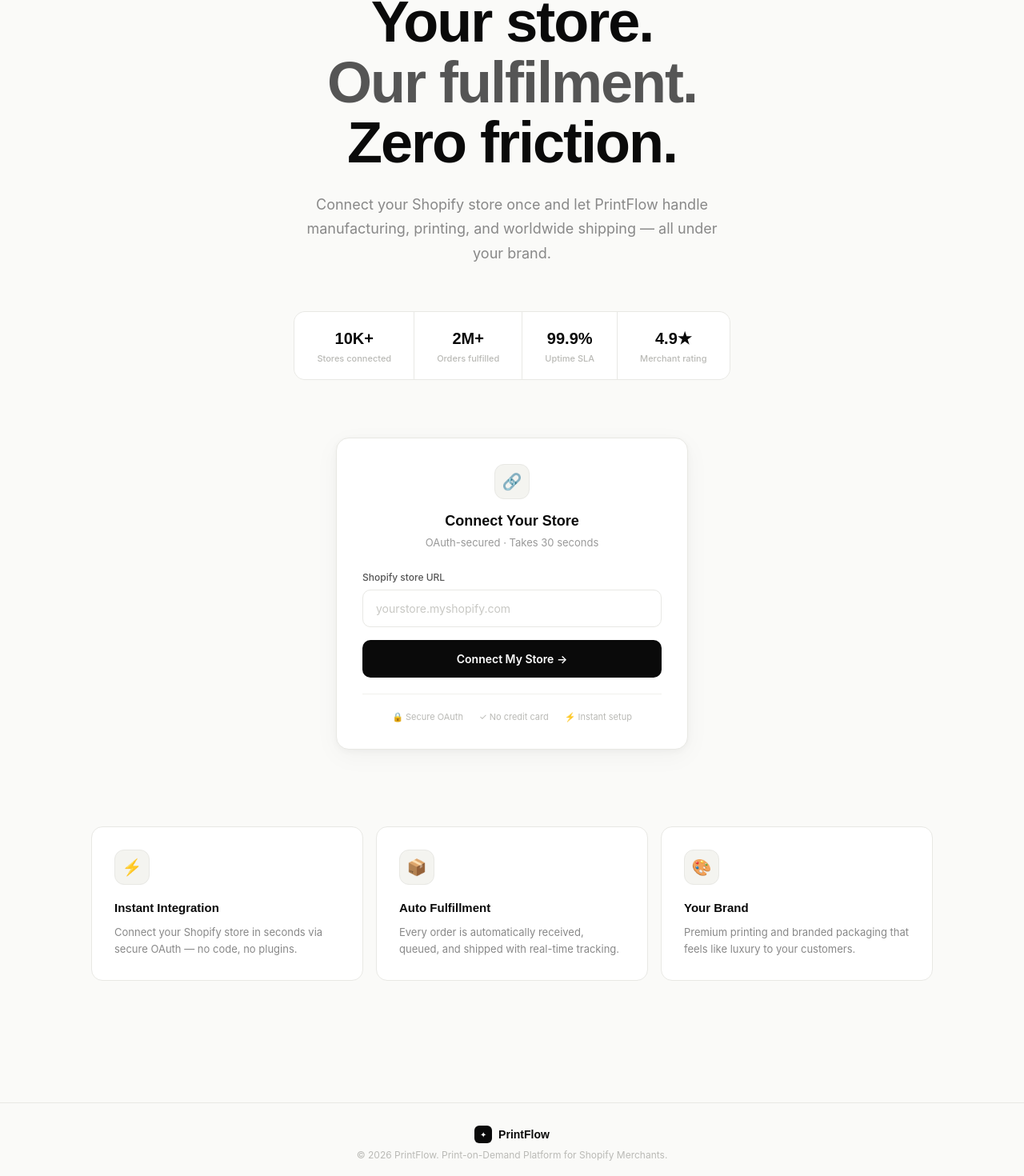
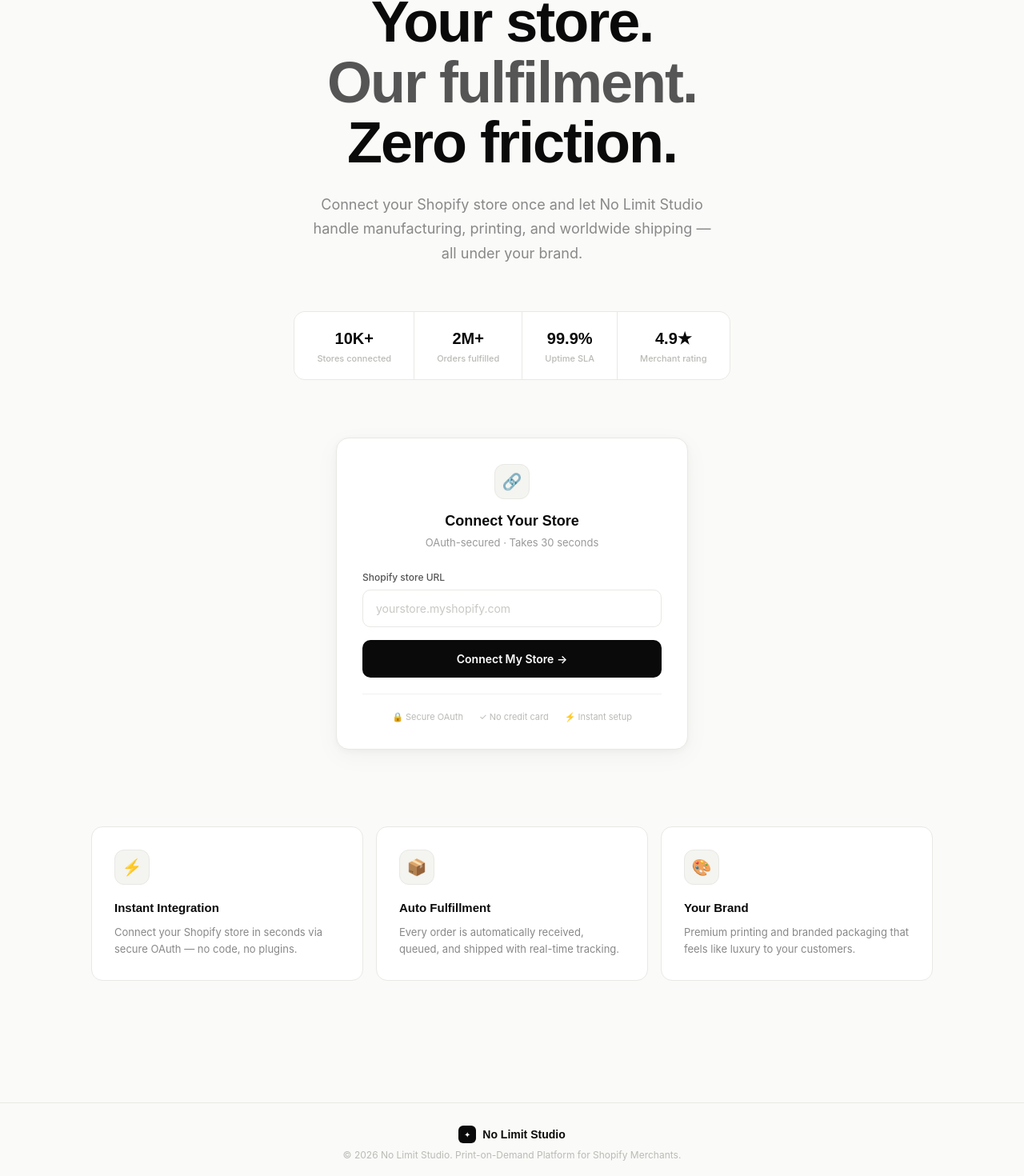
Before and after one commit to umangkedia005/printflow-frontend, a React (Vite) app: page / in a window 1280 px wide. Shown: the part 223-1693 px from the top of the page at 80% size. Built offline with nearby package versions, Linux system fonts and the light colour scheme; no server answers; sample sign-in values are in the browser's storage.

Commit message:
Rebrand from PrintFlow to No Limit Studio, update Firebase project config

```diff
--- a/index.html
+++ b/index.html
@@ -4,7 +4,7 @@
     <meta charset="UTF-8" />
     <link rel="icon" type="image/svg+xml" href="/favicon.svg" />
     <meta name="viewport" content="width=device-width, initial-scale=1.0" />
-    <title>flask-frontend</title>
+    <title>No Limit Studio</title>
   </head>
   <body>
     <div id="root"></div>
--- a/src/pages/AuthPage.jsx
+++ b/src/pages/AuthPage.jsx
@@ -74,7 +74,7 @@
           </h1>
           <p style={{ fontSize: '14px', color: '#999', lineHeight: 1.5 }}>
             {isLogin
-              ? 'Sign in to your PrintFlow account.'
+              ? 'Sign in to your No Limit Studio account.'
               : 'Start your print-on-demand journey.'}
           </p>
         </div>
--- a/src/pages/DashboardPage.jsx
+++ b/src/pages/DashboardPage.jsx
@@ -124,7 +124,7 @@
   async function handleSubscribe(plan) {
     setLoadingPlan(plan.id)
     await openRazorpaySubscription({
-      planName: `PrintFlow ${plan.name}`,
+      planName: `No Limit Studio ${plan.name}`,
       amount: cycle === 'annual' ? plan.annualPrice * 12 : plan.monthlyPrice,
       billingCycle: cycle,
       email: currentUser?.email,
@@ -709,7 +709,7 @@
       </SectionCard>
       <SectionCard title="Email Notifications">
         {[
-          { key: 'orderReceived', label: 'Order received',  desc: 'When a new Shopify order arrives in PrintFlow' },
+          { key: 'orderReceived', label: 'Order received',  desc: 'When a new Shopify order arrives in No Limit Studio' },
           { key: 'orderShipped',  label: 'Order shipped',   desc: 'When tracking is confirmed and pushed to Shopify' },
           { key: 'orderDelivered',label: 'Order delivered', desc: 'When the carrier marks an order as delivered' },
         ].map(({ key, label, desc }) => (
@@ -746,7 +746,7 @@
           <div style={{ fontSize: '12px', color: '#999', marginBottom: '4px' }}>Signed in as</div>
           <div style={{ fontSize: '14px', fontWeight: 500, color: '#0A0A0A' }}>{currentUser?.email}</div>
         </div>
-        <button onClick={logout} style={{ background: '#FFF5F5', border: '1px solid #FED7D7', borderRadius: '8px', padding: '9px 18px', fontSize: '13px', fontWeight: 500, color: '#C53030', cursor: 'pointer', fontFamily: 'Inter, sans-serif' }}>Sign out of PrintFlow</button>
+        <button onClick={logout} style={{ background: '#FFF5F5', border: '1px solid #FED7D7', borderRadius: '8px', padding: '9px 18px', fontSize: '13px', fontWeight: 500, color: '#C53030', cursor: 'pointer', fontFamily: 'Inter, sans-serif' }}>Sign out of No Limit Studio</button>
       </SectionCard>
     </>
   )
@@ -761,7 +761,7 @@
         <div style={{ padding: '20px', borderBottom: '1px solid #E8E8E4' }}>
           <div style={{ display: 'flex', alignItems: 'center', gap: '9px' }}>
             <div style={{ width: '30px', height: '30px', borderRadius: '8px', background: '#0A0A0A', display: 'flex', alignItems: 'center', justifyContent: 'center', fontSize: '13px', color: 'white', flexShrink: 0 }}>✦</div>
-            <span style={{ fontFamily: 'Syne, sans-serif', fontWeight: 700, fontSize: '16px', color: '#0A0A0A', letterSpacing: '-0.2px' }}>PrintFlow</span>
+            <span style={{ fontFamily: 'Syne, sans-serif', fontWeight: 700, fontSize: '16px', color: '#0A0A0A', letterSpacing: '-0.2px' }}>No Limit Studio</span>
           </div>
         </div>
         <nav style={{ flex: 1, padding: '12px 10px' }}>
--- a/src/pages/HomePage.jsx
+++ b/src/pages/HomePage.jsx
@@ -56,7 +56,7 @@
               fontSize: '13px', color: 'white',
             }}>✦</div>
             <span style={{ fontFamily: 'Syne, sans-serif', fontWeight: 700, fontSize: '16px', color: '#0A0A0A' }}>
-              PrintFlow
+              No Limit Studio
             </span>
           </div>
 
@@ -128,7 +128,7 @@
             margin: '0 auto 56px',
             lineHeight: 1.7,
           }}>
-            Connect your Shopify store once and let PrintFlow handle manufacturing,
+            Connect your Shopify store once and let No Limit Studio handle manufacturing,
             printing, and worldwide shipping — all under your brand.
           </p>
 
@@ -229,11 +229,11 @@
             fontSize: '10px', color: 'white',
           }}>✦</div>
           <span style={{ fontFamily: 'Syne, sans-serif', fontWeight: 700, fontSize: '14px', color: '#0A0A0A' }}>
-            PrintFlow
+            No Limit Studio
           </span>
         </div>
         <p style={{ fontSize: '12px', color: '#BABAB6' }}>
-          © 2026 PrintFlow. Print-on-Demand Platform for Shopify Merchants.
+          © 2026 No Limit Studio. Print-on-Demand Platform for Shopify Merchants.
         </p>
       </footer>
     </div>
--- a/src/pages/SuccessPage.jsx
+++ b/src/pages/SuccessPage.jsx
@@ -47,7 +47,7 @@
               fontSize: '13px', color: 'white',
             }}>✦</div>
             <span style={{ fontFamily: 'Syne, sans-serif', fontWeight: 700, fontSize: '16px', color: '#0A0A0A' }}>
-              PrintFlow
+              No Limit Studio
             </span>
           </div>
         </div>
@@ -95,7 +95,7 @@
           {shopDomain && (
             <p style={{ fontSize: '15px', color: '#888', lineHeight: 1.6, marginBottom: '32px' }}>
               <strong style={{ color: '#0A0A0A', fontWeight: 600 }}>{shopDomain}</strong>
-              {' '}is now live on PrintFlow.
+              {' '}is now live on No Limit Studio.
             </p>
           )}
 
--- a/src/utils/razorpay.js
+++ b/src/utils/razorpay.js
@@ -33,7 +33,7 @@
     // In production: subscription_id from your backend replaces amount
     amount: amount * 100,
     currency: 'INR',
-    name: 'PrintFlow',
+    name: 'No Limit Studio',
     description: `${planName} — ${billingCycle === 'annual' ? 'Annual' : 'Monthly'}`,
     image: '/favicon.svg',
     prefill: { email },
```
